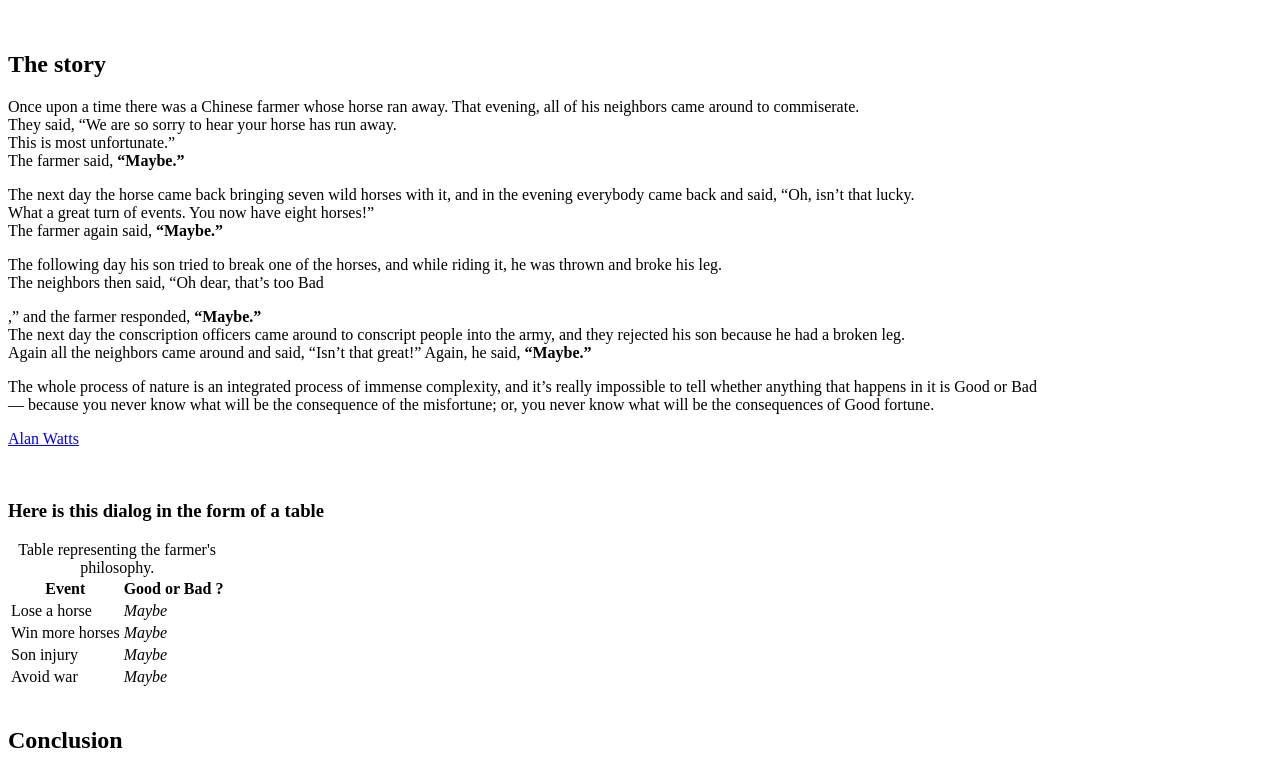
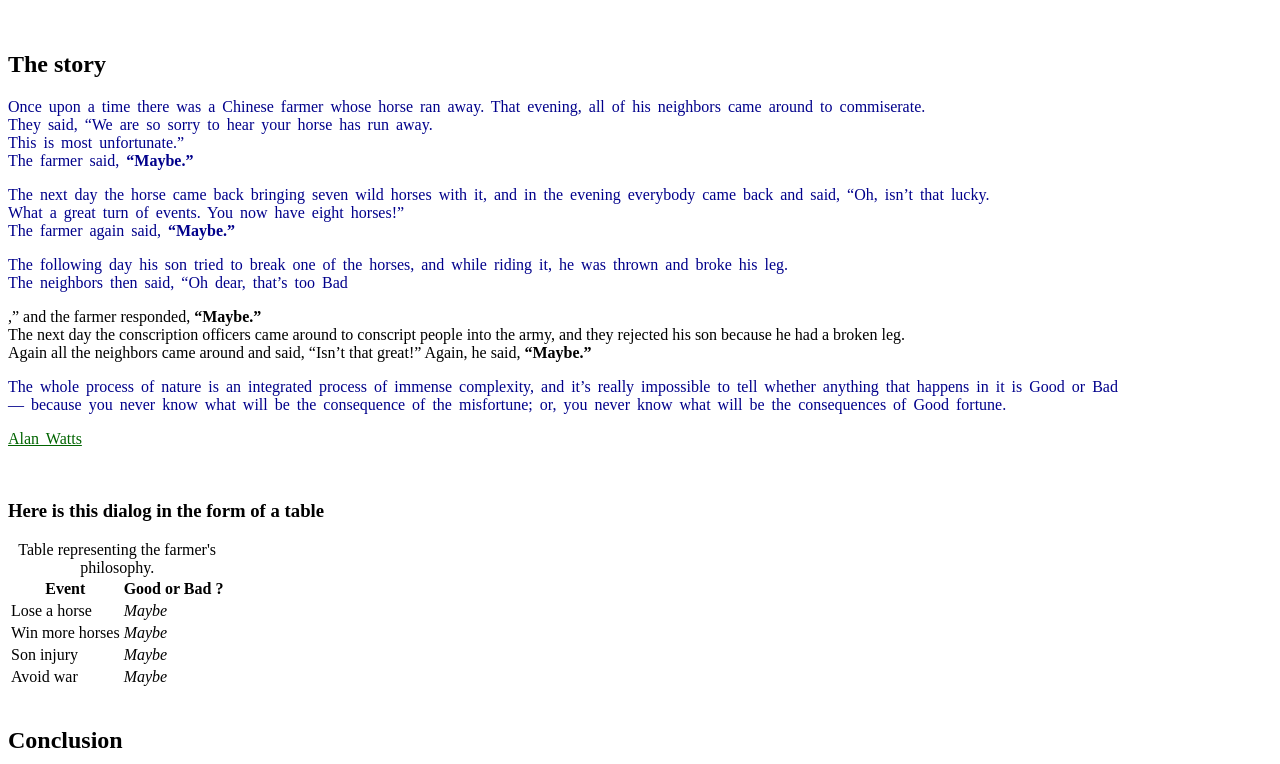
Before and after one commit to TripsJ/progressive-enhancement, a plain HTML site: page index.html in a window 1280 px wide. Shown: the part 576-1340 px from the top of the page. Drawn offline with Linux system fonts and the light colour scheme.

Commit message:
added style.css for <p> and links

```diff
--- a/style.css
+++ b/style.css
@@ -0,0 +1,24 @@
+/*
+Style the paragraphs: use a Serif font, increase the spacing a little, use a basic size that makes it easy to read. Give the text a dark color, but not black.
+Style links so that they are easily readable.
+Style the "hover" and "visited" state of the links.
+*/
+
+p {
+    font-family: 'Times New Roman', Times, serif;
+    color:darkblue;
+    word-spacing: 3px;
+
+}
+
+a{
+    color: darkgreen;
+}
+
+a:hover{
+    color: aquamarine;
+}
+
+a:visited{
+    color:darkgray;
+}
```
Also changed, not shown: index.html (+1 -0 lines).
